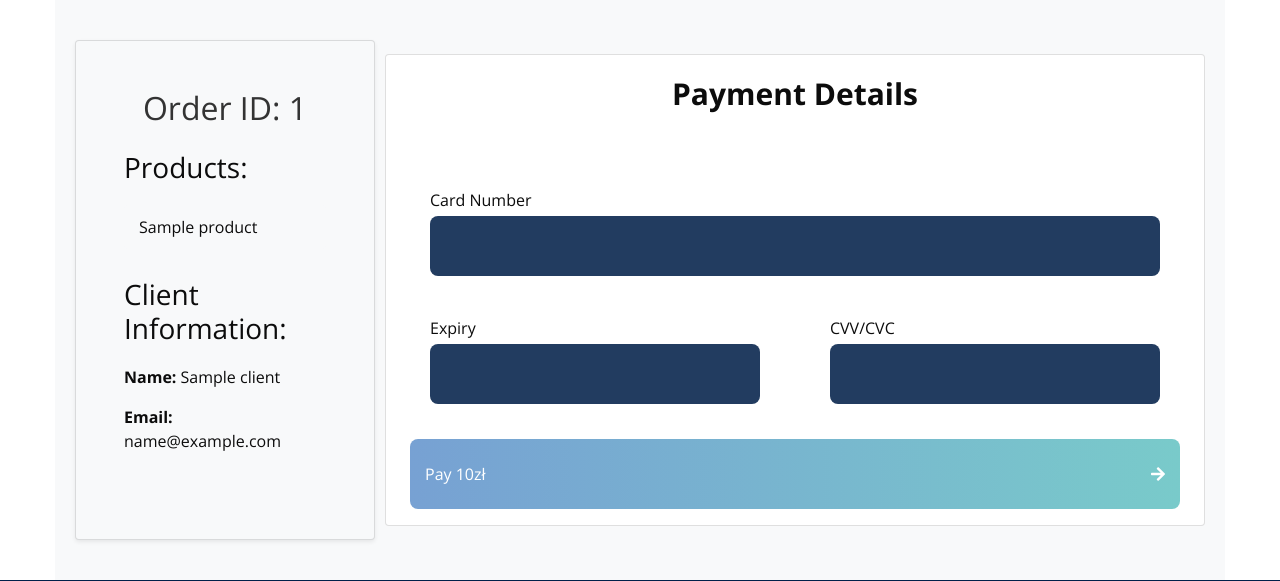
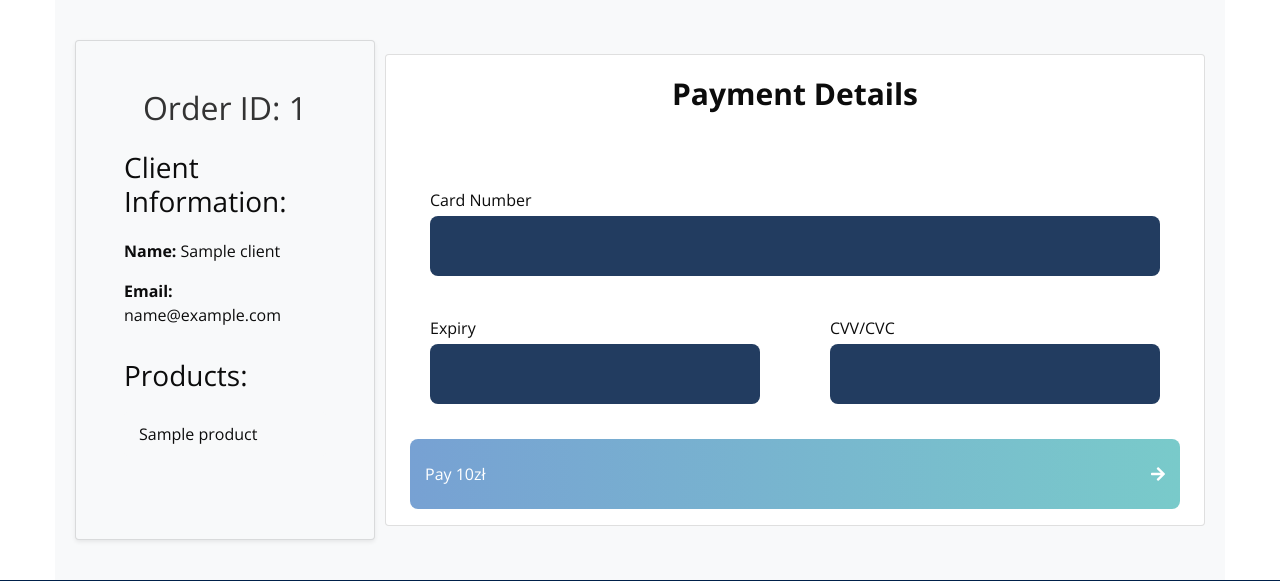
Before and after one commit to CrazyMonkey0/payment_gateway, a Django app: template backend/payments/templates/payments/card.html in a window 1280 px wide. Shown: the part 177-758 px from the top of the page. Run offline with Django 5.2, Linux system fonts and the light colour scheme; the template is opened without the code that fills it: most values are stand-ins (such as "Sample title", 1, 10 or a date in 2020); form fields are guessed from the names that the template uses; some libraries are stand-ins or nearby versions.

Commit message:
Moving the customer section over products in HTML

```diff
--- a/backend/payments/templates/payments/card.html
+++ b/backend/payments/templates/payments/card.html
@@ -12,16 +12,17 @@
     <div class="payment-card-summary card box1 shadow-sm p-md-5 p-4">
         <h2 class="payment-order-id fw-bolder mb-4">{% trans "Order ID:" %} {{ order.id }}</h2>
 
+        <h3 class="payment-client-title">{% trans "Client Information:" %}</h3>
+        <p class="payment-client-info"><strong>{% trans "Name:" %}</strong> {{ order.client }}</p>
+        <p class="payment-client-info"><strong>{% trans "Email:" %}</strong> {{ order.client.email }}</p>
+        <p></p>
+
         <h3 class="payment-products-title">{% trans "Products:" %}</h3>
         <ul class="payment-products-list list-group mb-4">
             {% for o in order.products.all %}
             <li class="payment-product-item list-group-item">{{ o }}</li>
             {% endfor %}
         </ul>
-
-        <h3 class="payment-client-title">{% trans "Client Information:" %}</h3>
-        <p class="payment-client-info"><strong>{% trans "Name:" %}</strong> {{ order.client }}</p>
-        <p class="payment-client-info"><strong>{% trans "Email:" %}</strong> {{ order.client.email }}</p>
     </div>
 
     <!-- Payment Form -->
```
